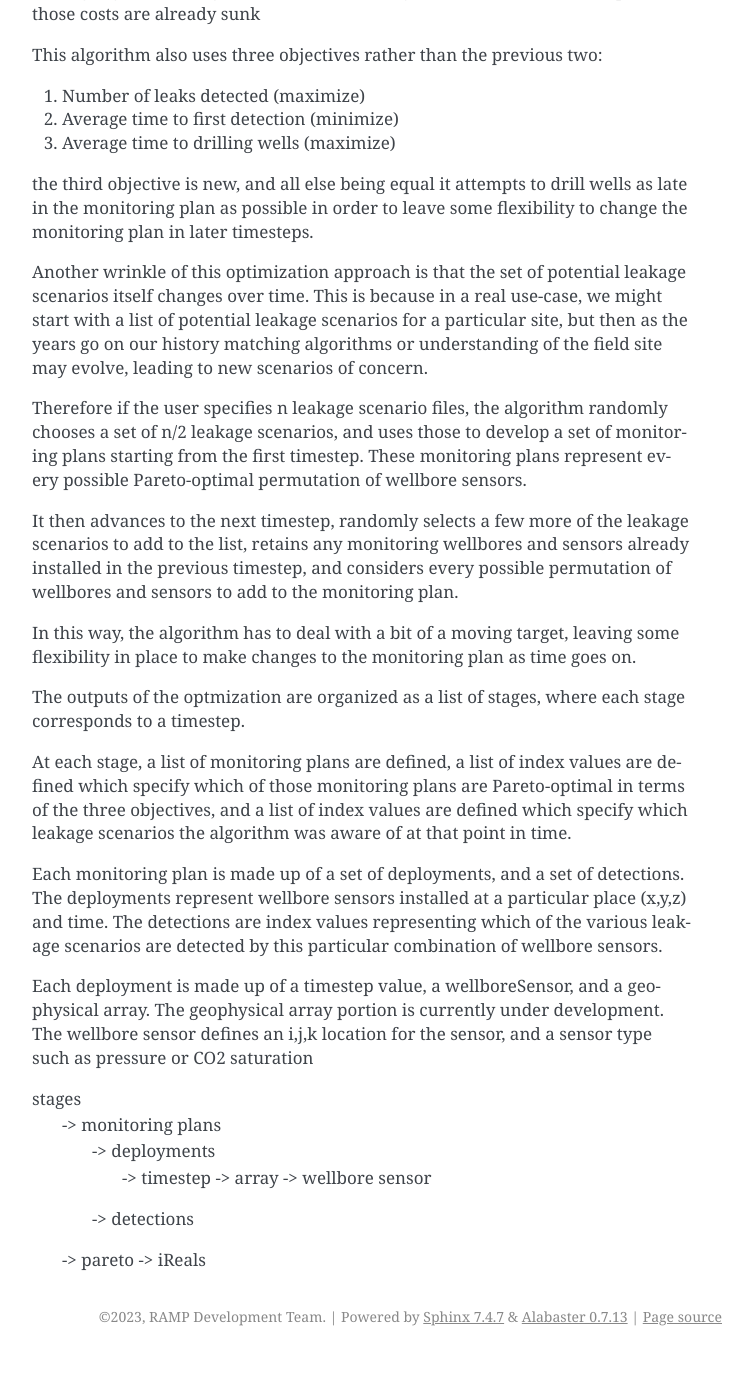
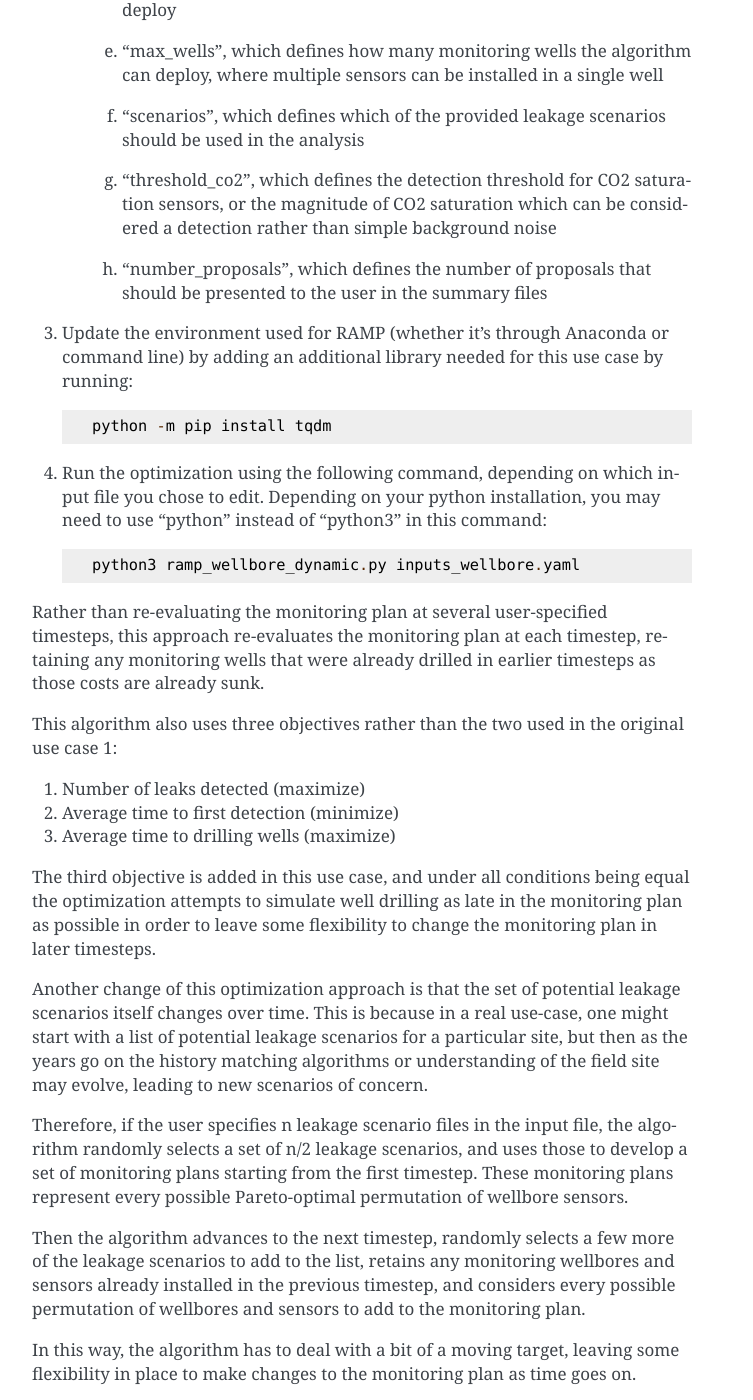
Before and after one commit to ShaparakSalek/RAMP, a Sphinx documentation site: the page built from documentation/use_cases/source/use_case1.rst, in a window 1280 px wide and 1400 px high, scrolled down 6020 px. Shown: the whole window, without its empty margins (388-1141 px from the left). Built offline with Sphinx 7.4.7, drawn with Linux system fonts in a browser that asks for light colours; before the commit the page ends 7376 px from its top, so only the background shows below that; some of the changed text lies outside the part shown.

Commit message:
Editorial updates of new use documentation.

```diff
--- a/documentation/use_cases/source/use_case1.rst
+++ b/documentation/use_cases/source/use_case1.rst
@@ -186,65 +186,141 @@
 the arrays and deployment times, the number of leakage scenarios detected,
 the list of particular scenarios detected, and the average time to detection.
 
+********************************
+Use Case 1 Wellbore Measurements
+********************************
 
-Use Case 1 Wellbore
+The next version of Use Case 1 designs optimal networks of wellbore-installed
+sensors such as pore pressure and CO2 saturation
 
-The next version of Use Case 1 designs optimal networks of wellbore-installed sensors such as pore pressure and CO2 saturation
+This version uses a similar approach as earlier, using a json or yaml file to
+store the user-defined variables. As with previous use case follow
+the following instructions to run it:
 
-This version uses a similar approach as earlier, using a json or yaml file to store the user-defined variables:
+1. Navigate to the working directory *RAMP/examples/scripts*.
 
-1. the edx key
+2. Edit the "inputs_wellbore.yaml" file in order to modify
+   various variables controlling the way the optimization script runs.
 
-2. boolean values "download_data", "run_optimization", and "plot_results", which define which steps the user wants the script to run at this time. For example if the leakage scenario data has already been downloaded, then "download_data" can be switched to false and that step skipped in subsequent runs.
+    a. the edx key
 
-3. the directory paths are defined by:
-3a. "directory_simulation_data", which defines where the leakage scenario dataset is to be stored
-3b. "directory_output_files", which defines where the output files from the optimization are stored
-3b. "directory_plots", which defines where the various output charts and graphs are stored
+    b. boolean values "download_data", "run_optimization", and "plot_results",
+       which define which steps the user wants the script to run at this time.
+       For example, if the leakage scenario data has already been downloaded,
+       then "download_data" can be switched to false and that step will be skipped
+       in subsequent runs.
 
-4. "max_sensors", which defines how many sensors the algorithm can deploy
+    c. the directory paths are defined by:
 
-5. "max_wells", which defines how many monitoring wells the algorithm can deploy, where multiple sensors can be installed in a single well
+        * "directory_simulation_data", which defines where the leakage scenario
+          dataset is to be stored
 
-6. "scenarios", which defines which of the provided leakage scenarios should be used in the analysis
+        * "directory_output_files", which defines where the output files
+          from the optimization are stored
 
-7. "threshold_co2", which defines the detection threshold for CO2 saturation sensors, or the magnitude of CO2 saturation which can be considered a detection rather than simple background noise
+        * "directory_plots", which defines where the various output charts
+          and graphs are stored
 
-8. "number_proposals", which defines the number of proposals that should be presented to the user in the summary files
+    d. "max_sensors", which defines how many sensors the algorithm can deploy
 
+    e. "max_wells", which defines how many monitoring wells the algorithm can deploy,
+       where multiple sensors can be installed in a single well
 
-Rather than re-evaluating the monitoring plan at several user-specified timesteps, this approach re-evaluates the monitoring plan at each timestep, retaining any monitoring wells that were already drilled in earlier timesteps as those costs are already sunk
+    f. "scenarios", which defines which of the provided leakage scenarios
+       should be used in the analysis
 
-This algorithm also uses three objectives rather than the previous two:
+    g. "threshold_co2", which defines the detection threshold for CO2 saturation
+       sensors, or the magnitude of CO2 saturation which can be considered a detection
+       rather than simple background noise
+
+    h. "number_proposals", which defines the number of proposals that should
+       be presented to the user in the summary files
+
+3. Update the environment used for RAMP (whether it's through Anaconda
+   or command line) by adding an additional library needed for this use case
+   by running::
+
+    python -m pip install tqdm
+
+4. Run the optimization using the following command, depending on which
+   input file you chose to edit. Depending on your python installation,
+   you may need to use "python" instead of "python3" in this command::
+
+    python3 ramp_wellbore_dynamic.py inputs_wellbore.yaml
+
+Rather than re-evaluating the monitoring plan at several user-specified timesteps,
+this approach re-evaluates the monitoring plan at each timestep, retaining
+any monitoring wells that were already drilled in earlier timesteps
+as those costs are already sunk.
+
+This algorithm also uses three objectives rather than the two used in the original
+use case 1:
 
 1. Number of leaks detected (maximize)
+
 2. Average time to first detection (minimize)
+
 3. Average time to drilling wells (maximize)
 
-the third objective is new, and all else being equal it attempts to drill wells as late in the monitoring plan as possible in order to leave some flexibility to change the monitoring plan in later timesteps.
+The third objective is added in this use case, and under all conditions being equal
+the optimization attempts to simulate well drilling as late in the monitoring plan
+as possible in order to leave some flexibility to change the monitoring plan
+in later timesteps.
 
-Another wrinkle of this optimization approach is that the set of potential leakage scenarios itself changes over time. This is because in a real use-case, we might start with a list of potential leakage scenarios for a particular site, but then as the years go on our history matching algorithms or understanding of the field site may evolve, leading to new scenarios of concern.
+Another change of this optimization approach is that the set of potential leakage
+scenarios itself changes over time. This is because in a real use-case,
+one might start with a list of potential leakage scenarios for a particular site,
+but then as the years go on the history matching algorithms or understanding
+of the field site may evolve, leading to new scenarios of concern.
 
-Therefore if the user specifies n leakage scenario files, the algorithm randomly chooses a set of n/2 leakage scenarios, and uses those to develop a set of monitoring plans starting from the first timestep. These monitoring plans represent every possible Pareto-optimal permutation of wellbore sensors.
+Therefore, if the user specifies n leakage scenario files in the input file,
+the algorithm randomly selects a set of n/2 leakage scenarios, and uses those
+to develop a set of monitoring plans starting from the first timestep. These
+monitoring plans represent every possible Pareto-optimal permutation
+of wellbore sensors.
 
-It then advances to the next timestep, randomly selects a few more of the leakage scenarios to add to the list, retains any monitoring wellbores and sensors already installed in the previous timestep, and considers every possible permutation of wellbores and sensors to add to the monitoring plan.
+Then the algorithm advances to the next timestep, randomly selects a few more
+of the leakage scenarios to add to the list, retains any monitoring wellbores
+and sensors already installed in the previous timestep, and considers
+every possible permutation of wellbores and sensors to add to the monitoring plan.
 
-In this way, the algorithm has to deal with a bit of a moving target, leaving some flexibility in place to make changes to the monitoring plan as time goes on.
+In this way, the algorithm has to deal with a bit of a moving target,
+leaving some flexibility in place to make changes to the monitoring plan
+as time goes on.
 
-The outputs of the optmization are organized as a list of stages, where each stage corresponds to a timestep.
+The outputs of the optmization are organized as a list of stages,
+where each stage corresponds to a timestep.
 
-At each stage, a list of monitoring plans are defined, a list of index values are defined which specify which of those monitoring plans are Pareto-optimal in terms of the three objectives, and a list of index values are defined which specify which leakage scenarios the algorithm was aware of at that point in time.
+At each stage, a list of monitoring plans are defined, a list of index values
+is returned specifying which of those monitoring plans are Pareto-optimal
+in terms of the three objectives. Additionally, a list of index values is returned
+specifying which leakage scenarios the algorithm was aware of at that point in time.
 
-Each monitoring plan is made up of a set of deployments, and a set of detections. The deployments represent wellbore sensors installed at a particular place (x,y,z) and time. The detections are index values representing which of the various leakage scenarios are detected by this particular combination of wellbore sensors.
+Each monitoring plan is made up of a set of deployments, and a set of detections.
+The deployments represent wellbore sensors installed at a particular place
+(x, y, z) and time. The detections are index values representing which of
+the various leakage scenarios are detected by this particular combination
+of wellbore sensors.
 
-Each deployment is made up of a timestep value, a wellboreSensor, and a geophysical array. The geophysical array portion is currently under development. The wellbore sensor defines an i,j,k location for the sensor, and a sensor type such as pressure or CO2 saturation
+Each deployment is made up of a timestep value, a wellboreSensor,
+and a geophysical array. The geophysical array portion is currently under development.
+The wellbore sensor defines an i, j, k location for the sensor, and a sensor
+type such as pressure or CO2 saturation.
 
 stages
+
 	-> monitoring plans
+
 		-> deployments
+
 			-> timestep
+
 			-> array
+
 			-> wellbore sensor
+
 		-> detections
+
 	-> pareto
+
 	-> iReals
```
